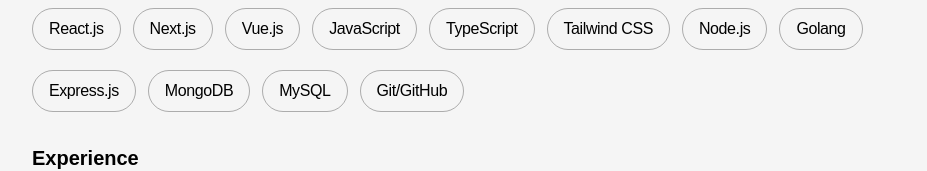
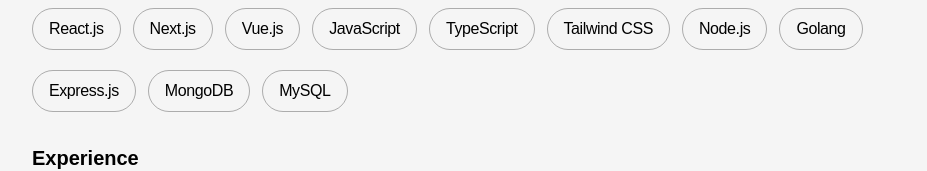
Before and after one commit to AshwiniParaye1/Portfolio3, a Next.js app: page / in a window 1280 px wide. Shown: the part 328-499 px from the top of the page, without its empty margins (176-1103 px from the left). Built offline with nearby package versions, Linux system fonts and the light colour scheme; no server answers; a web font is replaced by a local one.

Commit message:
update skill

```diff
--- a/app/components/Skills.jsx
+++ b/app/components/Skills.jsx
@@ -15,7 +15,6 @@
   "Express.js",
   "MongoDB",
   "MySQL",
-  "Git/GitHub",
 ];
 
 const Skills = () => {
```
